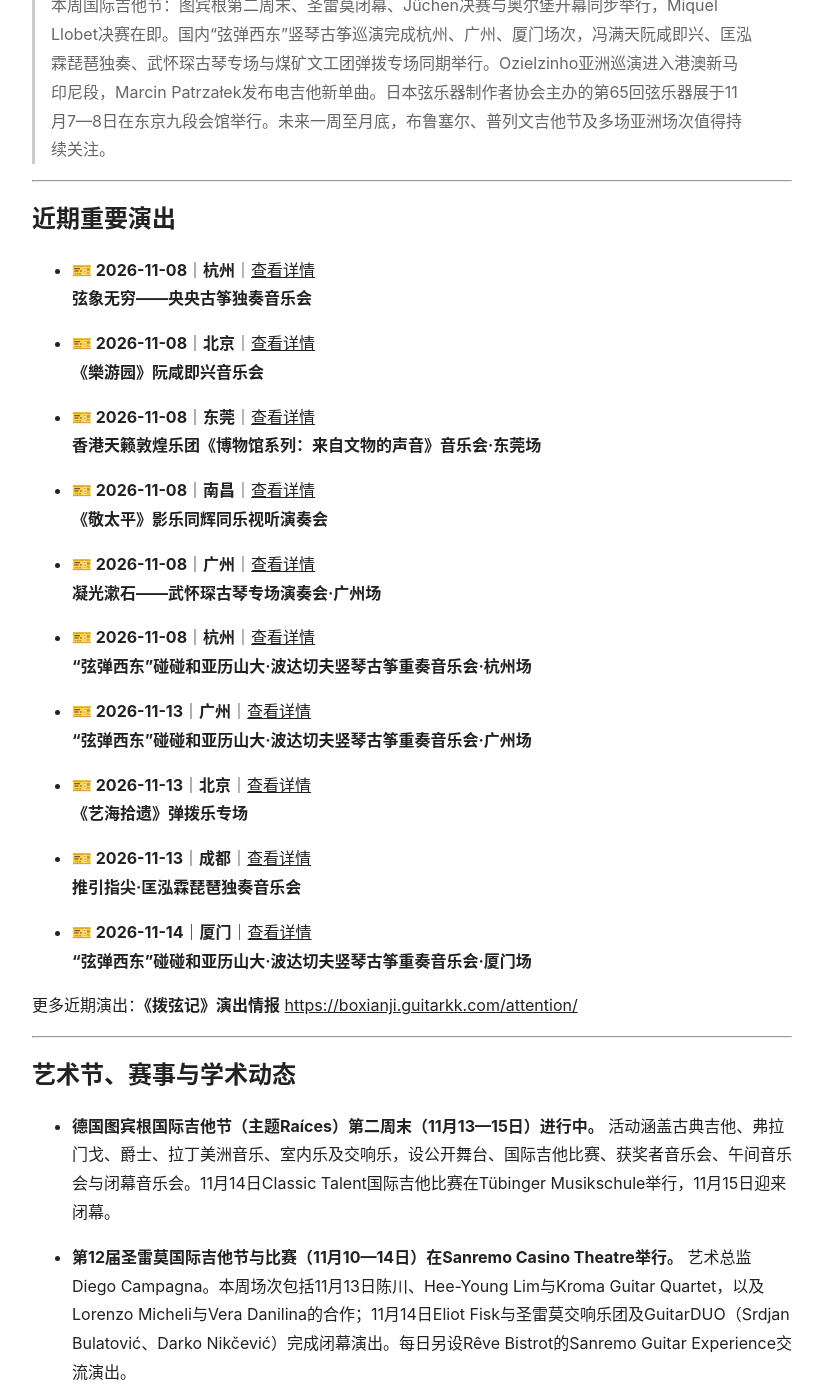
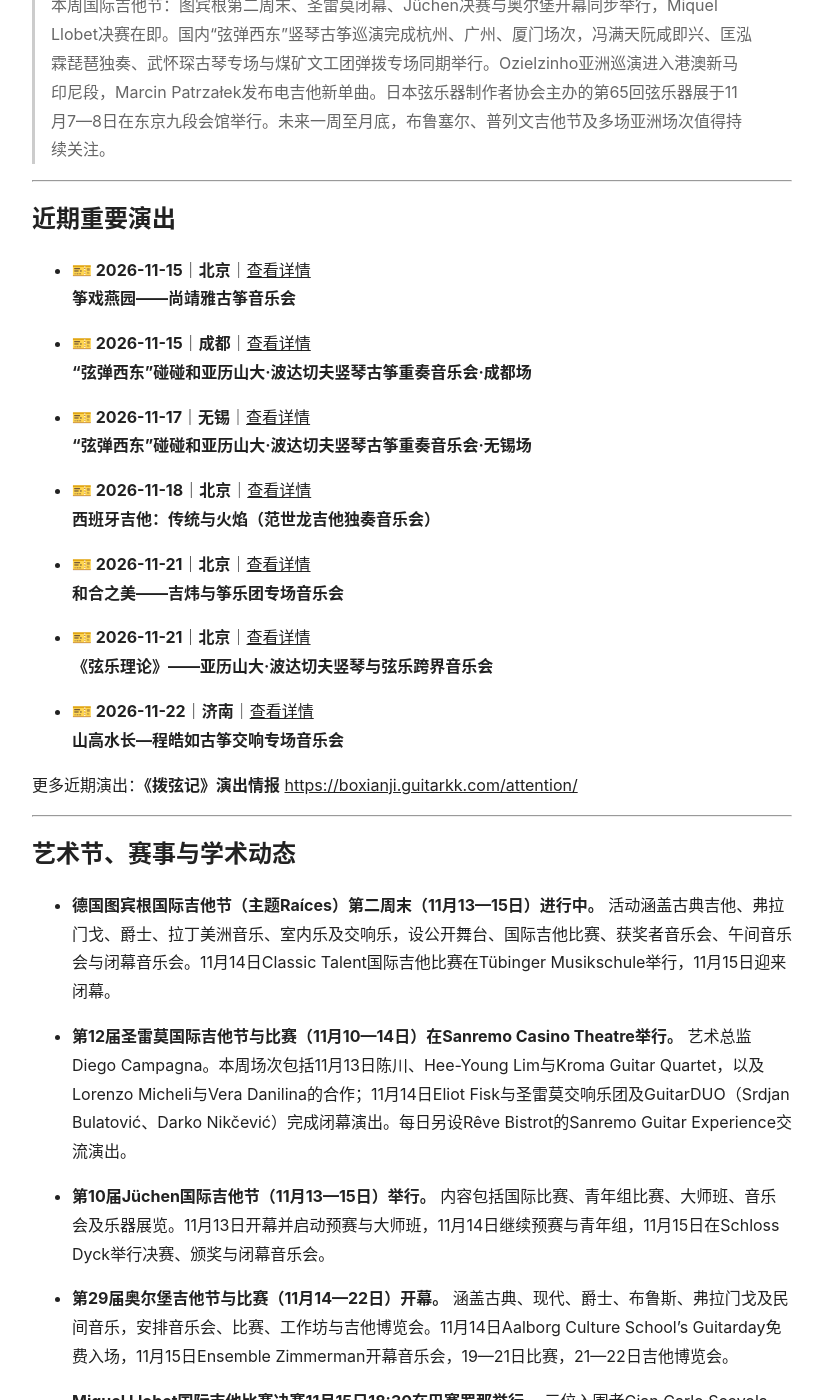
Before and after one commit to KeenKwok/boxianji, a Jekyll site: the page built from weekly/2026-11-14.md, in a window 1280 px wide and 1400 px high, scrolled down 696 px. Shown: the whole window, without its empty margins (228-1051 px from the left). Built offline with Jekyll 4.4.1, drawn with Linux system fonts in a browser that asks for light colours.

Commit message:
更新 2026-11-14.md

```diff
--- a/weekly/2026-11-14.md
+++ b/weekly/2026-11-14.md
@@ -16,8 +16,8 @@ title: 弹拨乐一周简报（2026.11.08—11.14）
 
 ## 近期重要演出
 
-{% assign start = "2026-11-08" %}
-{% assign end = "2026-11-14" %}
+{% assign start = "2026-11-15" %}
+{% assign end = "2026-11-22" %}
 {% assign events = site.data.attention | sort: "date" %}
 
 {% for event in events %}
```
